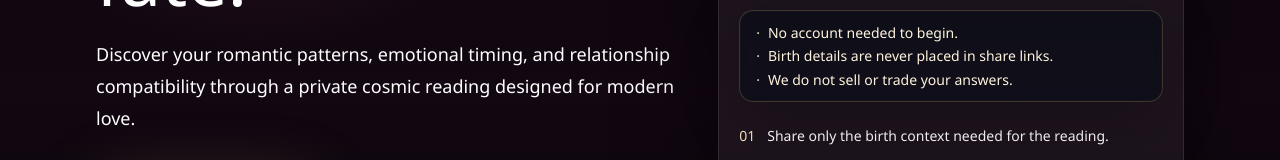
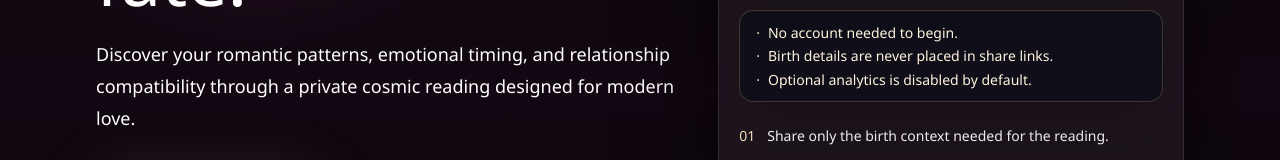
Before and after one commit to yihui315/tianji-global, a Next.js app: page /en in a window 1280 px wide. Shown: the part 403-563 px from the top of the page. Built offline with nearby package versions, Linux system fonts and the light colour scheme; no server answers.

Commit message:
fix(landing): align trust banner with published privacy policy

```diff
--- a/src/components/landing/TrustPrivacyBanner.tsx
+++ b/src/components/landing/TrustPrivacyBanner.tsx
@@ -3,63 +3,45 @@ import { colors, glass, radii } from '@/design-system';
 export type TrustPrivacyLocale = 'en' | 'zh-CN';
 
 export interface TrustPrivacyBannerProps {
-  /**
-   * Locale for the three trust statements. Strings are pulled from the landing
-   * `copy` object so the banner stays in lockstep with the rest of the hero.
-   */
+  /** Locale for the three trust statements. */
   locale: TrustPrivacyLocale;
-  /**
-   * Optional pre-rendered statement overrides. When omitted, the banner
-   * defaults to the three verifiable privacy / account / share-safety facts
-   * defined per locale below.
-   */
+  /** Optional pre-rendered statement overrides. */
   noAccountLabel?: string;
   shareSafetyLabel?: string;
-  noResaleLabel?: string;
-  /** Pass-through className for layout tests / future positioning tweaks. */
+  analyticsDefaultOffLabel?: string;
+  /** Pass-through className for layout positioning. */
   className?: string;
 }
 
 const COPY: Record<TrustPrivacyLocale, {
   noAccountLabel: string;
   shareSafetyLabel: string;
-  noResaleLabel: string;
+  analyticsDefaultOffLabel: string;
 }> = {
   en: {
     noAccountLabel: 'No account needed to begin.',
     shareSafetyLabel: 'Birth details are never placed in share links.',
-    noResaleLabel: 'We do not sell or trade your answers.',
+    analyticsDefaultOffLabel: 'Optional analytics is disabled by default.',
   },
   'zh-CN': {
     noAccountLabel: '无需账号即可开始。',
     shareSafetyLabel: '出生资料不会出现在分享链接中。',
-    noResaleLabel: '我们不会出售或交换你的回答。',
+    analyticsDefaultOffLabel: '可选分析默认关闭。',
   },
 };
 
 /**
- * TrustPrivacyBanner — pure-server trust + privacy strip rendered above the
- * 3-step explainer on the Tianji Love landing.
+ * Pure-server trust and privacy strip for the TianJi Love landing page.
  *
- * Each statement is a hard, verifiable product fact:
- *  1. No account is required to start (the gating login is for paid reports only).
- *  2. Birth details never appear in share URLs (matches the existing footnote
- *     in the page copy and is enforced server-side).
- *  3. We do not sell or trade user answers (covers resale-of-data assertions
- *     in the privacy policy).
- *
- * Design rules (do NOT widen scope):
- *  - No fabricated "social proof" or "X readers today" framings.
- *  - No refresh-stamp / cadence language; the facts above are static product
- *    properties, not editorial updates.
- *  - No fabricated numeric claims, percentages, or activity counts.
- *  - No analytics call sites; no fetch; no env reads.
+ * Each statement is grounded in current product behavior or the published
+ * privacy policy. Keep this component free of activity counts, social-proof
+ * claims, refresh timestamps, analytics calls, network requests, and env reads.
  */
 export function TrustPrivacyBanner({
   locale,
   noAccountLabel,
   shareSafetyLabel,
-  noResaleLabel,
+  analyticsDefaultOffLabel,
   className,
 }: TrustPrivacyBannerProps) {
   const t = COPY[locale];
@@ -93,7 +75,7 @@ export function TrustPrivacyBanner({
         </li>
         <li className="flex items-baseline gap-2">
           <span aria-hidden="true" className="text-[rgb(252,230,191)]">·</span>
-          <span>{noResaleLabel ?? t.noResaleLabel}</span>
+          <span>{analyticsDefaultOffLabel ?? t.analyticsDefaultOffLabel}</span>
         </li>
       </ul>
     </aside>
```
